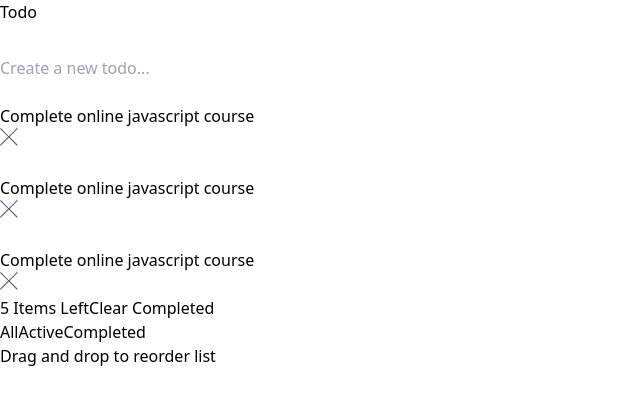
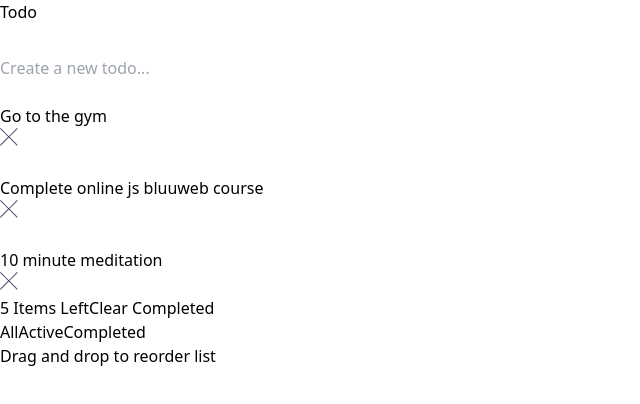
Before and after one commit to sebahernandez/v2-todo-app, a React (Vite) app: page / in a window 1280 px wide. Shown: the top 404 px of the page, without its empty margins (0-640 px from the left). Built offline with nearby package versions, Linux system fonts and the light colour scheme.

Commit message:
actualizacion

```diff
--- a/src/App.jsx
+++ b/src/App.jsx
@@ -1,75 +1,73 @@
-import React from "react";
-import CrossIcon from "./components/icons/CrossIcon";
-import Moon from "./components/icons/Moon";
+import React, { useState } from "react";
+import Header from "./components/Header";
+import TodoCreate from "./components/TodoCreate";
+import TodoList from "./components/TodoList";
+import TodoComputed from "./components/TodoComputed";
+import TodoFilter from "./components/TodoFilter";
+
+const initialStateTodos = [
+  {
+    id: 1,
+    title: "Go to the gym",
+    completed: true,
+  },
+  {
+    id: 2,
+    title: "Complete online js bluuweb course",
+    completed: false,
+  },
+
+  {
+    id: 3,
+    title: "10 minute meditation",
+    completed: false,
+  },
+];
 
 const App = () => {
+  const [todos, setTodos] = useState(initialStateTodos);
+
+  const createTodo = (title) => {
+    const newTodo = {
+      id: Date.now(),
+      title: title.trim(),
+      completed: false,
+    };
+
+    setTodos([...todos, newTodo]);
+  };
+
+  const updateTodo = (id) => {
+    setTodos(
+      todos.map((todo) =>
+        todo.id === id ? { ...todo, completed: !todo.completed } : todo
+      )
+    );
+  };
+
+  const deleteTodo = (id) => {
+    setTodos(todos.filter((todo) => todo.id !== id));
+  };
+
   return (
     <div className="min-h-screen bg-gray-300 bg-[url('./assets/images/bg-mobile-light.jpg')] bg-contain bg-no-repeat">
-      <header className="container mx-auto px-4 pt-8">
-        <div className="mb-5 flex items-center justify-between">
-          <h1 className="text-3xl font-semibold uppercase tracking-[0.3em] text-white">
-            Todo
-          </h1>
-          <button>
-            <Moon fill="#fff" />
-          </button>
-        </div>
-        <form className=" flex items-center gap-4 overflow-hidden rounded-md bg-white px-4 py-3">
-          <span className="inline-block h-5 w-5  rounded-full border-2"></span>
-          <input
-            className="w-full text-gray-400 outline-none"
-            type="text"
-            placeholder="Create a new todo..."
-          />
-        </form>
-      </header>
+      <Header />
 
       <main className="container mx-auto mt-8  px-4">
-        <div className="rounded-md bg-white [&>article]:p-4">
-          <article className="flex items-center gap-4 border-b border-b-gray-400">
-            <button className="inline-block h-5 w-5 rounded-full border-2"></button>
-            <p className="grow text-gray-600">
-              Complete online javascript course
-            </p>
-            <button className="flex-none">
-              <CrossIcon />
-            </button>
-          </article>
+        <TodoCreate createTodo={createTodo} />
+        {/* todolist (todoitem) todoupdate & tododelete */}
+        <TodoList
+          todos={todos}
+          deleteTodo={deleteTodo}
+          updateTodo={updateTodo}
+        />
 
-          <article className="flex items-center gap-4 border-b border-b-gray-400">
-            <button className="inline-block h-5 w-5 rounded-full border-2"></button>
-            <p className="grow text-gray-600">
-              Complete online javascript course
-            </p>
-            <button className="flex-none">
-              <CrossIcon />
-            </button>
-          </article>
+        {/* TodoComputed */}
+        <TodoComputed />
 
-          <article className="flex items-center gap-4 border-b border-b-gray-400">
-            <button className="inline-block h-5 w-5 rounded-full border-2"></button>
-            <p className="grow text-gray-600">
-              Complete online javascript course
-            </p>
-            <button className="flex-none">
-              <CrossIcon />
-            </button>
-          </article>
-
-          <section className="flex justify-between px-4 py-4 ">
-            <span className="text-gray-400">5 Items Left</span>
-            <span className="text-gray-400">Clear Completed</span>
-          </section>
-        </div>
+        {/* todoFilter */}
+        <TodoFilter />
       </main>
-
-      <section className="container mx-auto mt-8 px-4">
-        <div className=" flex justify-center gap-4 rounded-md bg-white p-4">
-          <button className="text-blue-600">All</button>
-          <button className="hover:text-blue-600">Active</button>
-          <button className="hover:text-blue-600">Completed</button>
-        </div>
-      </section>
 
       <section className="mt-8 text-center">
         Drag and drop to reorder list
--- /dev/null
+++ b/src/components/Header.jsx
@@ -0,0 +1,19 @@
+import React from "react";
+import IconMoon from "./icons/IconMoon";
+
+const Header = () => {
+  return (
+    <header className="container mx-auto px-4 pt-8">
+      <div className="mb-5 flex items-center justify-between">
+        <h1 className="text-3xl font-semibold uppercase tracking-[0.3em] text-white">
+          Todo
+        </h1>
+        <button>
+          <IconMoon fill="#fff" />
+        </button>
+      </div>
+    </header>
+  );
+};
+
+export default Header;
--- /dev/null
+++ b/src/components/TodoComputed.jsx
@@ -0,0 +1,12 @@
+import React from "react";
+
+const TodoComputed = () => {
+  return (
+    <section className="flex justify-between rounded-b-md bg-white px-4 py-4 ">
+      <span className="text-gray-400">5 Items Left</span>
+      <span className="text-gray-400">Clear Completed</span>
+    </section>
+  );
+};
+
+export default TodoComputed;
--- /dev/null
+++ b/src/components/TodoCreate.jsx
@@ -0,0 +1,33 @@
+import React, { useState } from "react";
+
+const TodoCreate = ({ createTodo }) => {
+  const [title, setTitle] = useState("");
+
+  const handleSubmit = (e) => {
+    e.preventDefault();
+
+    if (!title.trim()) {
+      return setTitle("");
+    }
+    createTodo(title);
+    setTitle("");
+  };
+
+  return (
+    <form
+      onSubmit={handleSubmit}
+      className=" mt-8 flex items-center gap-4 overflow-hidden rounded-md bg-white px-4 py-4"
+    >
+      <span className="inline-block h-5 w-5  rounded-full border-2"></span>
+      <input
+        className="w-full text-gray-400 outline-none"
+        type="text"
+        placeholder="Create a new todo..."
+        value={title}
+        onChange={(e) => setTitle(e.target.value)}
+      />
+    </form>
+  );
+};
+
+export default TodoCreate;
--- /dev/null
+++ b/src/components/TodoFilter.jsx
@@ -0,0 +1,15 @@
+import React from "react";
+
+const TodoFilter = () => {
+  return (
+    <section className="container mx-auto mt-8">
+      <div className=" flex justify-center gap-4 rounded-md bg-white p-4">
+        <button className="text-blue-600">All</button>
+        <button className="hover:text-blue-600">Active</button>
+        <button className="hover:text-blue-600">Completed</button>
+      </div>
+    </section>
+  );
+};
+
+export default TodoFilter;
--- /dev/null
+++ b/src/components/TodoItem.jsx
@@ -0,0 +1,31 @@
+import React from "react";
+import IconCross from "./icons/IconCross";
+import IconCheck from "./icons/IconCheck";
+
+const TodoItem = ({ todo, deleteTodo, updateTodo }) => {
+  const { id, title, completed } = todo;
+
+  return (
+    <article className="mt-4 flex items-center gap-4 border-b border-b-gray-200">
+      <button
+        className={`h-5 w-5 flex-none rounded-full border-2 ${
+          completed
+            ? "grid place-items-center bg-gradient-to-r from-indigo-500 via-purple-500 to-pink-500"
+            : "inline-block"
+        }`}
+        onClick={() => updateTodo(id)}
+      >
+        {completed && <IconCheck />}
+      </button>
+
+      <p className={`grow text-gray-600 ${completed && "line-through"}`}>
+        {title}
+      </p>
+      <button className="flex-none" onClick={() => deleteTodo(id)}>
+        <IconCross />
+      </button>
+    </article>
+  );
+};
+
+export default TodoItem;
--- /dev/null
+++ b/src/components/TodoList.jsx
@@ -0,0 +1,19 @@
+import React from "react";
+import TodoItem from "./TodoItem";
+
+const TodoList = ({ todos, deleteTodo, updateTodo }) => {
+  return (
+    <div className="rounded-t-md bg-white [&>article]:p-4">
+      {todos.map((todo) => (
+        <TodoItem
+          key={todo.id}
+          todo={todo}
+          deleteTodo={deleteTodo}
+          updateTodo={updateTodo}
+        />
+      ))}
+    </div>
+  );
+};
+
+export default TodoList;
--- /dev/null
+++ b/src/components/icons/IconCheck.jsx
@@ -0,0 +1,19 @@
+import React from "react";
+
+const IconCheck = ({ ...props }) => {
+  return (
+    <svg
+      {...props}
+      xmlns="http://www.w3.org/2000/svg"
+      width="11"
+      height="9"
+      fill="none"
+      stroke="#FFF"
+      strokeWidth="2"
+    >
+      <path d="M1 4.304L3.696 7l6-6" />
+    </svg>
+  );
+};
+
+export default IconCheck;
--- a/src/components/icons/CrossIcon.jsx
+++ b/src/components/icons/IconCross.jsx
@@ -1,6 +1,6 @@
 import React from "react";
 
-const CrossIcon = () => {
+const IconCross = () => {
   return (
     <svg xmlns="http://www.w3.org/2000/svg" width="18" height="18">
       <path
@@ -12,4 +12,4 @@
   );
 };
 
-export default CrossIcon;
+export default IconCross;
```
Also changed, not shown: src/components/icons/IconMoon.jsx (renamed from src/components/icons/Moon.jsx).
